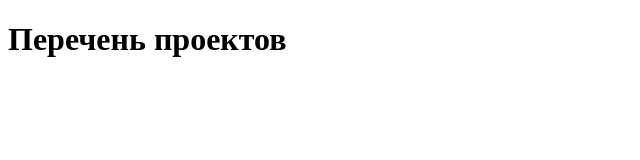
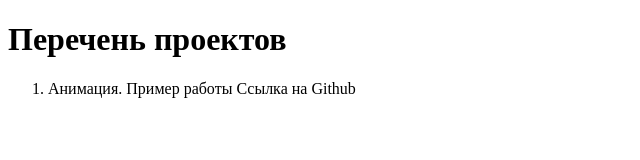
Before and after one commit to terlyga78/terlyga78.github.io, a plain HTML site: page index.html in a window 1280 px wide. Shown: the whole page, without its empty margins (0-640 px from the left). Drawn offline with Linux system fonts and the light colour scheme.

Commit message:
add project Grail

```diff
--- a/index.html
+++ b/index.html
@@ -8,5 +8,11 @@
 </head>
 <body>
     <h1>Перечень проектов</h1>
+    <ol>
+        <li>
+            Анимация. Пример работы<a href="Grail/index.html" target="_blank" rel=""></a>
+            Ссылка на Github <a href="https://github.com/terlyga78/Grail.git"></a>
+        </li>
+    </ol>
 </body>
 </html>
```
